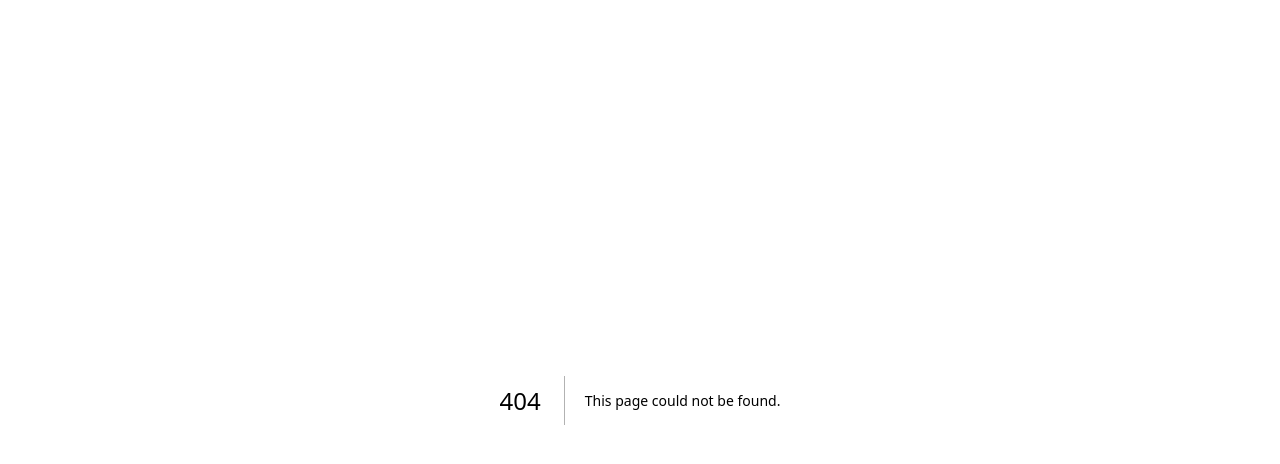
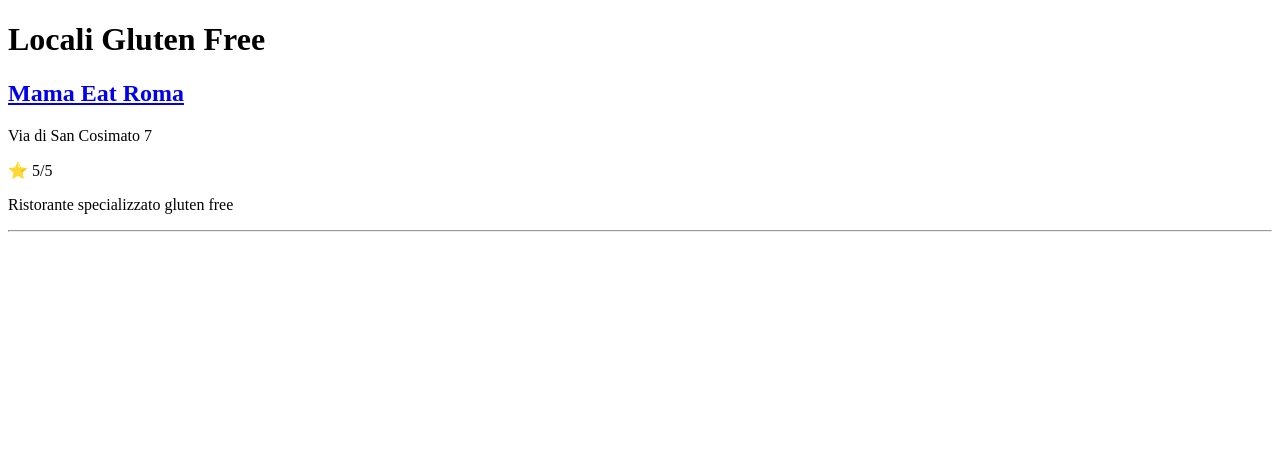
Before and after one commit to davidemilizia/gluten-free-finder, a Next.js app: page /places in a window 1280 px wide. Before the commit this address had no page. Shown: the top 464 px of the page. Built offline with nearby package versions, Linux system fonts and the light colour scheme.

Commit message:
Add files via upload

```diff
--- /dev/null
+++ b/src/app/places/page.tsx
@@ -0,0 +1,25 @@
+import Link from "next/link";
+import places from "../../../data/places.json";
+
+export default function PlacesPage() {
+  return (
+    <main>
+      <h1>Locali Gluten Free</h1>
+
+      {places.map((place: any) => (
+        <div key={place.id}>
+          <h2>
+            <Link href={`/places/${place.slug}`}>
+              {place.name}
+            </Link>
+          </h2>
+
+          <p>{place.address}</p>
+          <p>⭐ {place.rating}/5</p>
+          <p>{place.description}</p>
+          <hr />
+        </div>
+      ))}
+    </main>
+  );
+}
```
